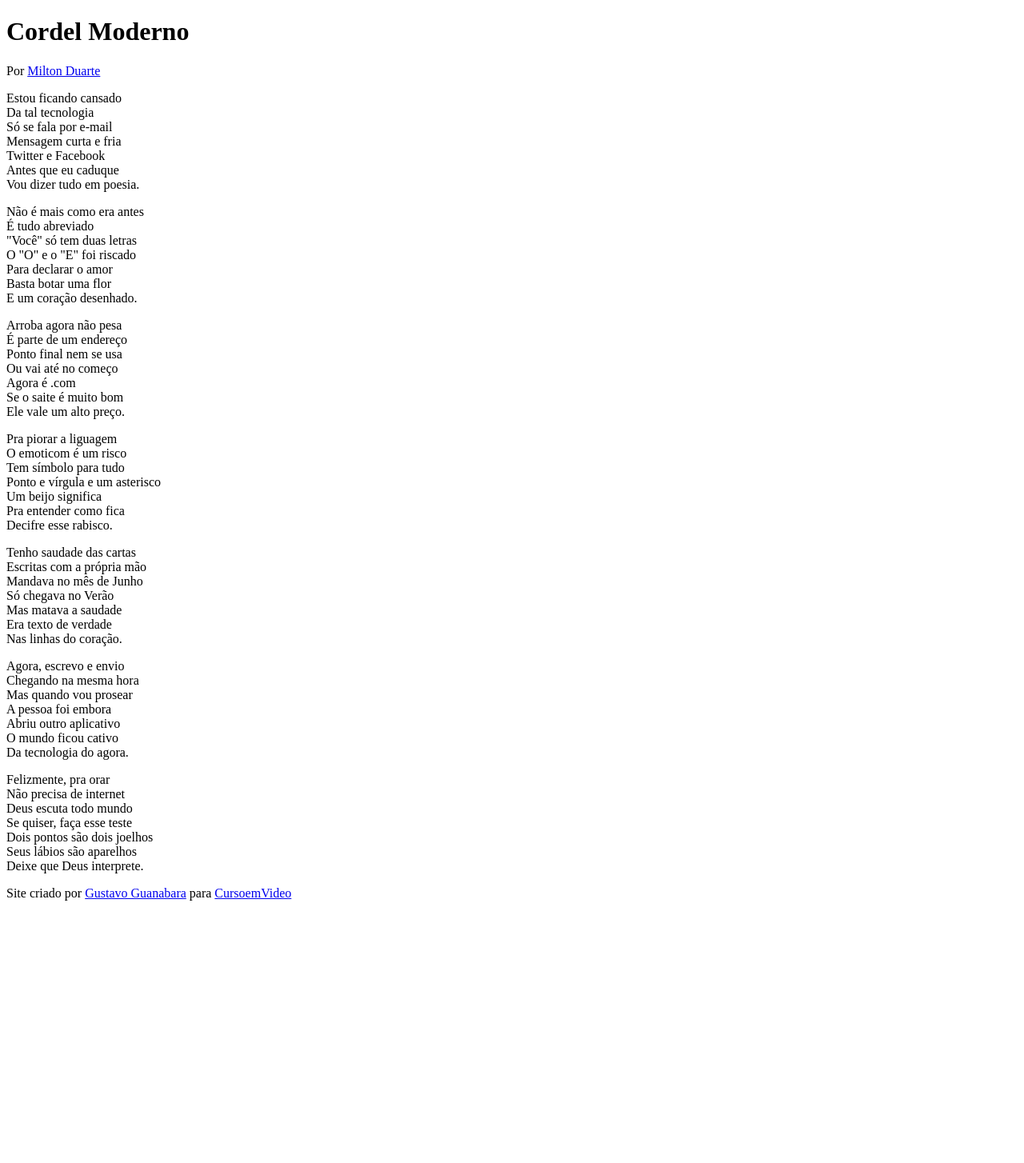
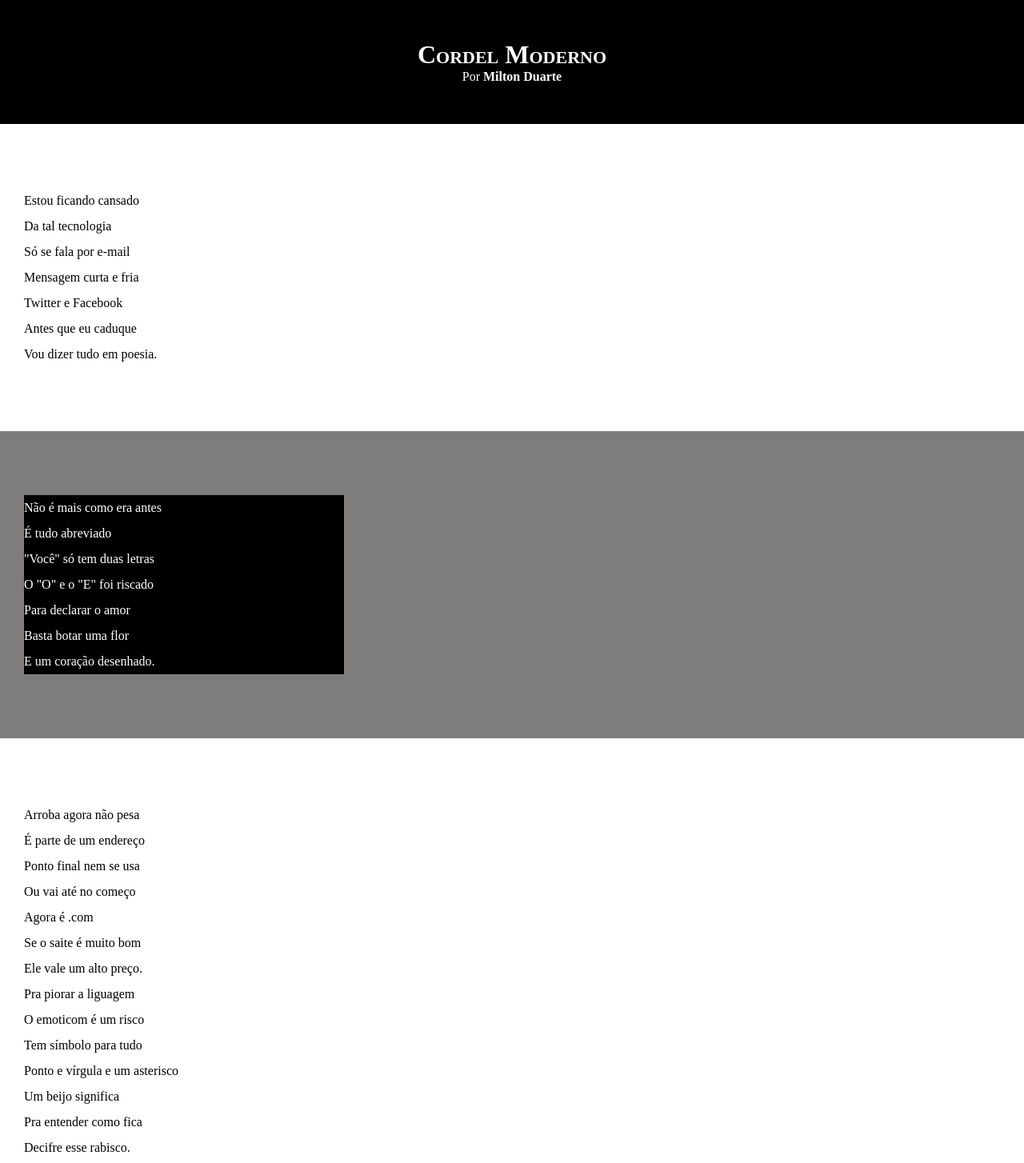
Before and after one commit to fkapratoo/html-css, a plain HTML site: page desafios/d012/index.html in a window 1280 px wide. Shown: the top 1454 px of the page at 80% size. Before the commit the page ends 1142 px from the top, so only its background shows below. Drawn offline with Linux system fonts and the light colour scheme.

Commit message:
atualizando o desafio

```diff
--- a/desafios/d012/estilo/style.css
+++ b/desafios/d012/estilo/style.css
@@ -1 +1,58 @@
 @charset "UTF-8";
+
+* {
+    margin: 0px;
+    padding: 0px;
+}
+html, body {
+    min-height: 100vh;
+    background-color: darkgray;
+}
+header {
+    background-color: black;
+    color: white;
+    text-align: center;
+}
+header > h1 {
+    padding-top: 50px;
+    font-variant: small-caps;
+}
+header > p {
+    padding-bottom: 50px;
+}
+
+header a, footer a {
+    color: white;
+    text-decoration: none;
+    font-weight: bolder;
+}
+a:hover, footer a:hover{
+    text-decoration: underline;
+}
+section {
+    padding-top: 10vh;
+    padding-bottom: 10vh;
+    line-height: 2em;
+    padding-left: 30px;
+}
+section.imagem > p {
+    width: 400px;
+    background-color: black;
+
+}
+section.normal {
+    background-color: white;
+    color: black;
+}
+section.imagem {
+    background-color: rgb(127, 124, 124);
+    color: white;
+}
+footer {
+    background-color: black;
+    color: white;
+    text-align: center;
+    padding-top: 5px;
+    padding-bottom: 5px;
+
+}
--- a/desafios/d012/index.html
+++ b/desafios/d012/index.html
@@ -12,7 +12,7 @@
         <p>Por <a href="https://www.recantodasletras.com.br/poesias/3186743" target="_blank">Milton Duarte</a></p>
     </header>
 
-    <section>
+    <section class="normal">
         <p>
             Estou ficando cansado <br>
             Da tal tecnologia <br>
@@ -24,7 +24,7 @@
         </p>
     </section>
 
-    <section>
+    <section class="imagem">
         <p>
             Não é mais como era antes <br>
             É tudo abreviado <br>
@@ -35,7 +35,7 @@
             E um coração desenhado.
         </p>
     </section>
-    <section>
+    <section class="normal">
             <p>
                 Arroba agora não pesa <br>
                 É parte de um endereço <br>
@@ -55,7 +55,7 @@
                 Decifre esse rabisco.
             </p>
     </section>
-    <section>
+    <section class="imagem">
         <p>
             Tenho saudade das cartas <br>
             Escritas com a própria mão <br>
@@ -66,7 +66,7 @@
             Nas linhas do coração.
         </p>
     </section>
-    <section>
+    <section class="normal">
         <p>
             Agora, escrevo e envio <br>
             Chegando na mesma hora <br>
@@ -87,7 +87,7 @@
             Deixe que Deus interprete.
         </p>
     </section>
-    <footer>
+    <footer calss="rodape">
         <p>
             Site criado por <a href="https://gustavoguanabara.github.io">Gustavo Guanabara</a> para <a href="https://www.cursoemvideo.com" target="_blank">CursoemVideo</a>
         </p>
```
